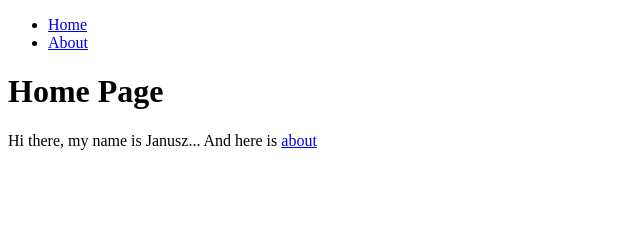
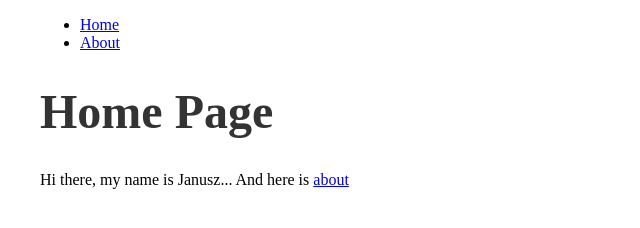
Before and after one commit to ttanathoss/live-workshop-demo-blog, a Gatsby site: page / in a window 1280 px wide. Shown: the whole page, without its empty margins (0-640 px from the left). Built offline with nearby package versions, Linux system fonts and the light colour scheme; Gatsby itself is replaced by a stand-in of ours.

Commit message:
Some styling

```diff
--- a/src/components/Layout/Layout.js
+++ b/src/components/Layout/Layout.js
@@ -1,10 +1,10 @@
 import React from 'react';
 import { Link } from 'gatsby';
 
-import { title, navBar } from './layout.module.css';
+import { main, title, navBar } from './layout.module.css';
 
 const Layout = ({ pageTitle, children }) => (
-  <main>
+  <main className={main}>
     <nav className={navBar}>
       <ul>
         <li>
--- a/src/components/Layout/layout.module.css
+++ b/src/components/Layout/layout.module.css
@@ -1,3 +1,12 @@
+body {
+  margin: 0;
+}
+
+main {
+  max-width: 1200px;
+  margin: 0 auto;
+}
+
 .nav-bar {
   background-color: aqua;
   padding: 10px;
@@ -13,3 +22,8 @@
   display: inline-block;
   padding-right: 2rem;
 }
+
+.title {
+  font-size: 3rem;
+  color: #333;
+}
```
